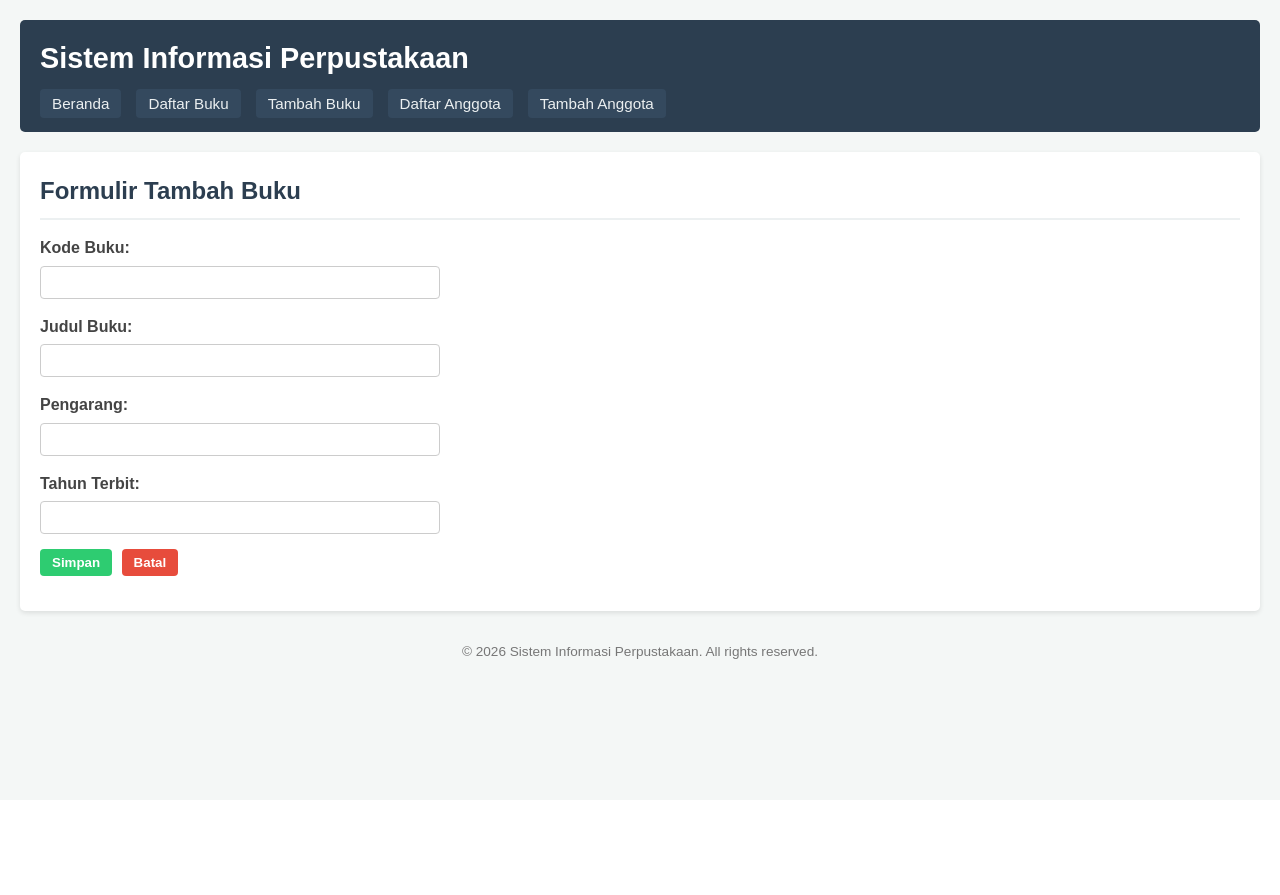
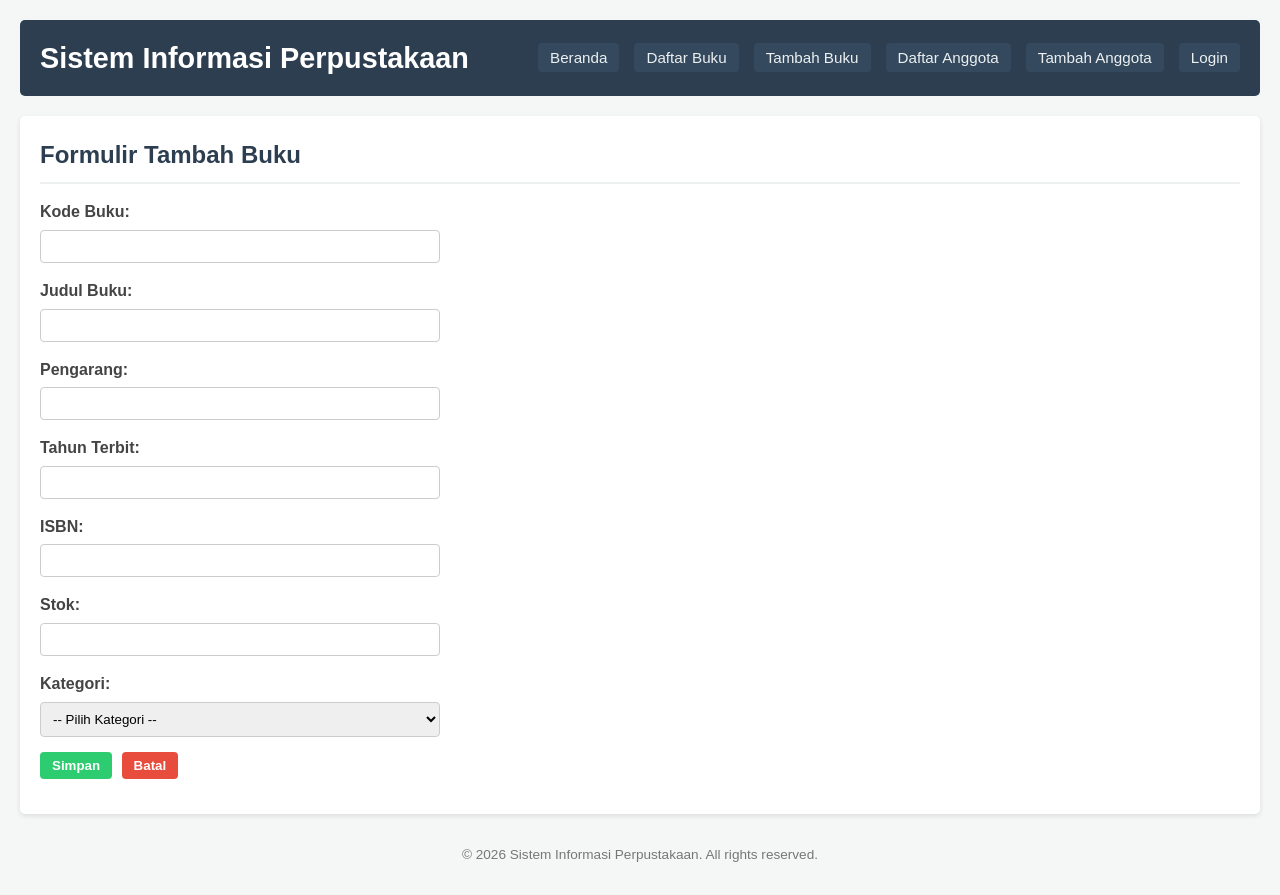
Before and after one commit to callistakushermyla731/PemrogramanWeb-Callista, a PHP site: page /buku/tambah.html in a window 1280 px wide. Before the commit the page ends 659 px from the top, so only its background shows below. Run offline with PHP 8.4, Linux system fonts and the light colour scheme.

Commit message:
feat: implementasi CSS3 layout flexbox, grid, dan styling komponen Jobsheet 2

```diff
--- a/jobsheet2/anggota/list.html
+++ b/jobsheet2/anggota/list.html
@@ -16,6 +16,7 @@
                 <li><a href="../buku/tambah.html">Tambah Buku</a></li>
                 <li><a href="list.html">Daftar Anggota</a></li>
                 <li><a href="tambah.html">Tambah Anggota</a></li>
+                <li><a href="../login.html">Login</a></li>
             </ul>
         </nav>
     </header>
--- a/jobsheet2/assets/css/style.css
+++ b/jobsheet2/assets/css/style.css
@@ -19,11 +19,14 @@ header {
     padding: 15px 20px;
     border-radius: 5px;
     margin-bottom: 20px;
+    display: flex;
+    justify-content: space-between;
+    align-items: center;
+    flex-wrap: wrap;
 }
 
 header h1 {
     font-size: 1.8rem;
-    margin-bottom: 10px;
 }
 
 /* Flexbox Navigasi */
@@ -41,6 +44,7 @@ header nav ul li a {
     border-radius: 4px;
     background-color: #34495e;
     font-size: 0.95rem;
+    transition: background-color 0.2s ease;
 }
 
 header nav ul li a:hover {
@@ -114,6 +118,10 @@ tbody tr:nth-child(even) {
     background-color: #f9f9f9;
 }
 
+tbody tr:hover {
+    background-color: #f1f1f1;
+}
+
 /* Styling Form & Input */
 form p {
     margin-bottom: 15px;
@@ -127,6 +135,7 @@ label {
 input[type="text"],
 input[type="number"],
 input[type="tel"],
+select,
 textarea {
     width: 100%;
     max-width: 400px;
@@ -134,6 +143,7 @@ textarea {
     margin-top: 5px;
     border: 1px solid #ccc;
     border-radius: 4px;
+    display: block;
 }
 
 /* Styling Tombol */
--- a/jobsheet2/buku/tambah.html
+++ b/jobsheet2/buku/tambah.html
@@ -16,6 +16,7 @@
                 <li><a href="tambah.html">Tambah Buku</a></li>
                 <li><a href="../anggota/list.html">Daftar Anggota</a></li>
                 <li><a href="../anggota/tambah.html">Tambah Anggota</a></li>
+                <li><a href="../login.html">Login</a></li>
             </ul>
         </nav>
     </header>
@@ -25,20 +26,38 @@
             <h2>Formulir Tambah Buku</h2>
             <form action="#" method="post">
                 <p>
-                    <label for="kode_buku">Kode Buku:</label><br>
+                    <label for="kode_buku">Kode Buku:</label>
                     <input type="text" id="kode_buku" name="kode_buku" required>
                 </p>
                 <p>
-                    <label for="judul">Judul Buku:</label><br>
+                    <label for="judul">Judul Buku:</label>
                     <input type="text" id="judul" name="judul" required>
                 </p>
                 <p>
-                    <label for="pengarang">Pengarang:</label><br>
+                    <label for="pengarang">Pengarang:</label>
                     <input type="text" id="pengarang" name="pengarang" required>
                 </p>
                 <p>
-                    <label for="tahun_terbit">Tahun Terbit:</label><br>
+                    <label for="tahun_terbit">Tahun Terbit:</label>
                     <input type="number" id="tahun_terbit" name="tahun_terbit" min="1900" max="2099" required>
+                </p>
+                <p>
+                    <label for="isbn">ISBN:</label>
+                    <input type="text" id="isbn" name="isbn" required>
+                </p>
+                <p>
+                    <label for="stok">Stok:</label>
+                    <input type="number" id="stok" name="stok" min="0" required>
+                </p>
+                <p>
+                    <label for="kategori">Kategori:</label>
+                    <select id="kategori" name="kategori" required>
+                        <option value="">-- Pilih Kategori --</option>
+                        <option value="Pemrograman">Pemrograman</option>
+                        <option value="Database">Database</option>
+                        <option value="Jaringan">Jaringan</option>
+                        <option value="Algoritma">Algoritma</option>
+                    </select>
                 </p>
                 <p>
                     <button type="submit" id="btn-simpan" name="simpan">Simpan</button>
--- a/jobsheet2/index.html
+++ b/jobsheet2/index.html
@@ -16,6 +16,7 @@
                 <li><a href="buku/tambah.html">Tambah Buku</a></li>
                 <li><a href="anggota/list.html">Daftar Anggota</a></li>
                 <li><a href="anggota/tambah.html">Tambah Anggota</a></li>
+                <li><a href="login.html">Login</a></li>
             </ul>
         </nav>
     </header>
```
Also changed, not shown: jobsheet2/anggota/tambah.html (+5 -4 lines), jobsheet2/buku/list.html (+7 -0 lines).
